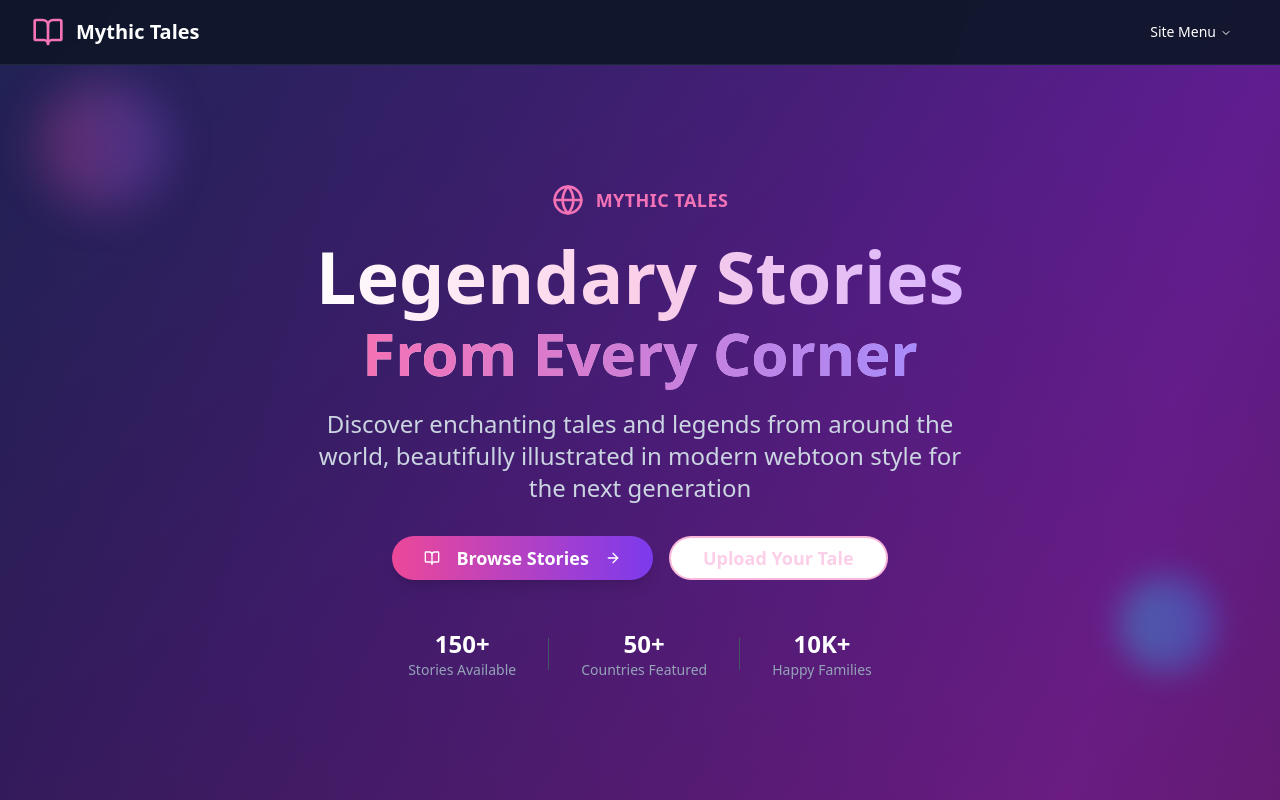
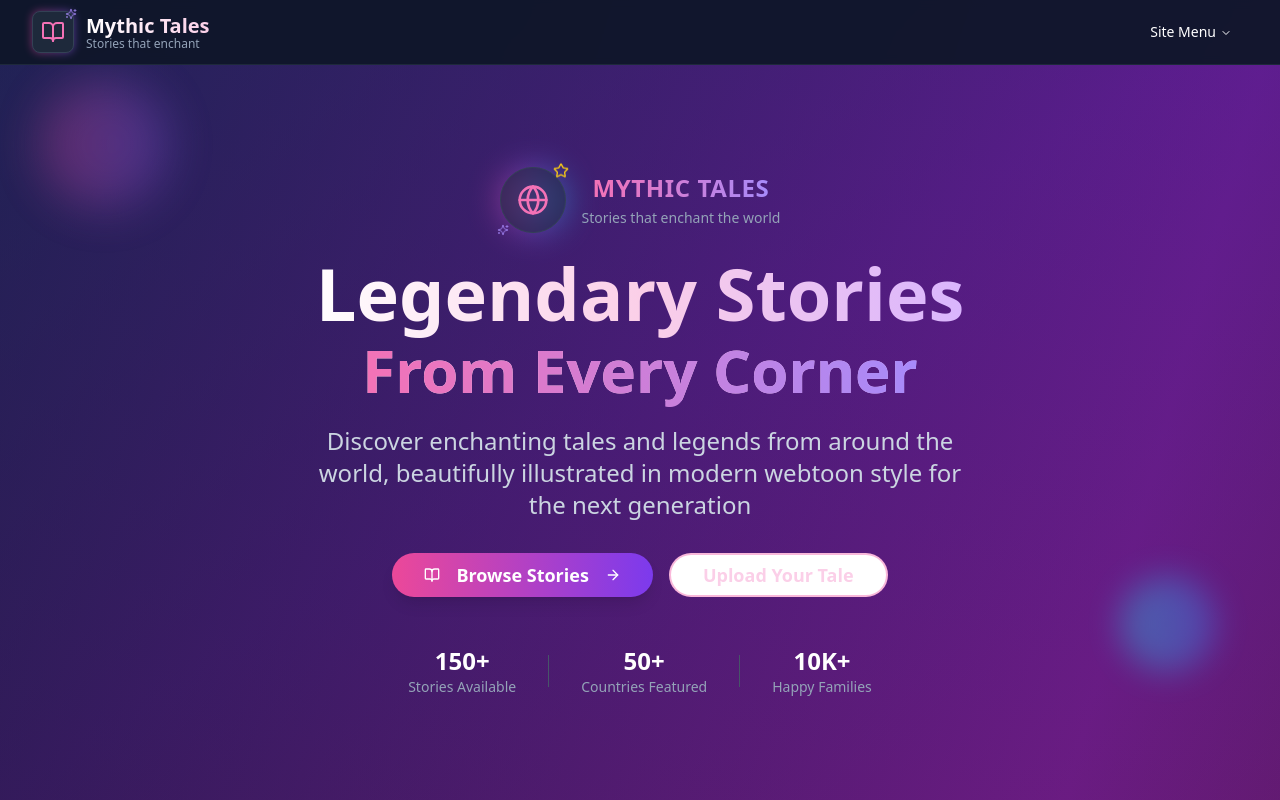
Before and after one commit to adrybecca/webtoon-tales-unfold, a React (Vite) app: page / in a window 1280 px wide. Shown: the top 800 px of the page. Built offline with nearby package versions, Linux system fonts and the light colour scheme.

Commit message:
Improve page logo

```diff
--- a/src/components/Footer.tsx
+++ b/src/components/Footer.tsx
@@ -1,5 +1,5 @@
 
-import { BookOpen, Mail, Linkedin, Instagram, Facebook } from "lucide-react";
+import { BookOpen, Mail, Linkedin, Instagram, Facebook, Sparkles } from "lucide-react";
 
 export const Footer = () => {
   return (
@@ -7,9 +7,20 @@ export const Footer = () => {
       <div className="max-w-6xl mx-auto">
         <div className="grid grid-cols-1 md:grid-cols-4 gap-8">
           <div className="col-span-1 md:col-span-2">
-            <div className="flex items-center mb-4">
-              <BookOpen className="w-8 h-8 text-pink-400 mr-3" />
-              <span className="text-xl font-bold text-white">Mythic Tales</span>
+            <div className="flex items-center mb-4 group">
+              <div className="relative">
+                <div className="absolute inset-0 bg-gradient-to-r from-pink-500 to-violet-500 rounded-lg blur-sm opacity-40 group-hover:opacity-60 transition-opacity" />
+                <div className="relative bg-slate-800 rounded-lg p-2 border border-slate-700">
+                  <BookOpen className="w-8 h-8 text-pink-400" />
+                  <Sparkles className="w-3 h-3 text-violet-400 absolute -top-1 -right-1 animate-pulse" />
+                </div>
+              </div>
+              <div className="ml-3">
+                <span className="text-xl font-bold bg-gradient-to-r from-white to-pink-200 bg-clip-text text-transparent">
+                  Mythic Tales
+                </span>
+                <div className="text-xs text-slate-400 -mt-1">Stories that enchant</div>
+              </div>
             </div>
             <p className="text-slate-400 mb-6 max-w-md">
               Bringing traditional stories and legends from every culture to life through beautiful webtoon-style art.
--- a/src/components/Header.tsx
+++ b/src/components/Header.tsx
@@ -1,6 +1,6 @@
 
 import { useState } from "react";
-import { BookOpen, Menu, X } from "lucide-react";
+import { BookOpen, Menu, X, Sparkles } from "lucide-react";
 import {
   NavigationMenu,
   NavigationMenuContent,
@@ -39,10 +39,21 @@ export const Header = () => {
     <header className="fixed top-0 left-0 right-0 z-50 bg-slate-900/95 backdrop-blur-sm border-b border-slate-800">
       <div className="max-w-7xl mx-auto px-4 sm:px-6 lg:px-8">
         <div className="flex items-center justify-between h-16">
-          {/* Logo */}
-          <div className="flex items-center">
-            <BookOpen className="w-8 h-8 text-pink-400 mr-3" />
-            <span className="text-xl font-bold text-white">Mythic Tales</span>
+          {/* Enhanced Logo */}
+          <div className="flex items-center group cursor-pointer">
+            <div className="relative">
+              <div className="absolute inset-0 bg-gradient-to-r from-pink-500 to-violet-500 rounded-lg blur-sm opacity-50 group-hover:opacity-75 transition-opacity" />
+              <div className="relative bg-slate-800 rounded-lg p-2 border border-slate-700 group-hover:border-pink-400/50 transition-colors">
+                <BookOpen className="w-6 h-6 text-pink-400" />
+                <Sparkles className="w-3 h-3 text-violet-400 absolute -top-1 -right-1 animate-pulse" />
+              </div>
+            </div>
+            <div className="ml-3">
+              <span className="text-xl font-bold bg-gradient-to-r from-white to-pink-200 bg-clip-text text-transparent">
+                Mythic Tales
+              </span>
+              <div className="text-xs text-slate-400 -mt-1">Stories that enchant</div>
+            </div>
           </div>
 
           {/* Desktop Navigation */}
--- a/src/components/Hero.tsx
+++ b/src/components/Hero.tsx
@@ -1,6 +1,6 @@
 
 import { Button } from "@/components/ui/button";
-import { ArrowRight, BookOpen, Globe } from "lucide-react";
+import { ArrowRight, BookOpen, Globe, Sparkles, Star } from "lucide-react";
 
 export const Hero = () => {
   const handleBrowseStoriesClick = () => {
@@ -21,8 +21,20 @@ export const Hero = () => {
 
       <div className="relative z-10 text-center max-w-4xl mx-auto">
         <div className="flex items-center justify-center mb-6">
-          <Globe className="w-8 h-8 text-pink-400 mr-3" />
-          <span className="text-pink-400 font-semibold text-lg tracking-wide">MYTHIC TALES</span>
+          <div className="relative group">
+            <div className="absolute inset-0 bg-gradient-to-r from-pink-500 via-violet-500 to-cyan-500 rounded-full blur-lg opacity-60 group-hover:opacity-80 transition-opacity animate-pulse" />
+            <div className="relative bg-slate-800/50 backdrop-blur-sm rounded-full p-4 border border-slate-700">
+              <Globe className="w-8 h-8 text-pink-400" />
+              <Star className="w-4 h-4 text-yellow-400 absolute -top-1 -right-1 animate-bounce" />
+              <Sparkles className="w-3 h-3 text-violet-400 absolute -bottom-1 -left-1 animate-pulse" />
+            </div>
+          </div>
+          <div className="ml-4">
+            <span className="text-pink-400 font-bold text-2xl tracking-wide bg-gradient-to-r from-pink-400 to-violet-400 bg-clip-text text-transparent">
+              MYTHIC TALES
+            </span>
+            <div className="text-slate-400 text-sm mt-1">Stories that enchant the world</div>
+          </div>
         </div>
 
         <h1 className="text-5xl md:text-7xl font-bold bg-gradient-to-r from-white via-pink-200 to-purple-300 bg-clip-text text-transparent mb-6 leading-tight">
```
